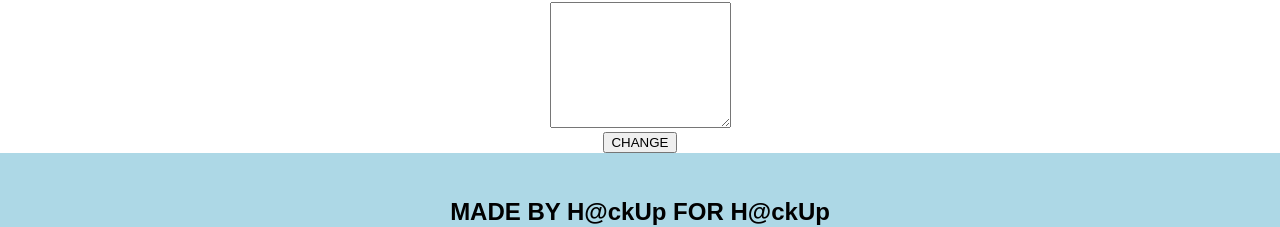
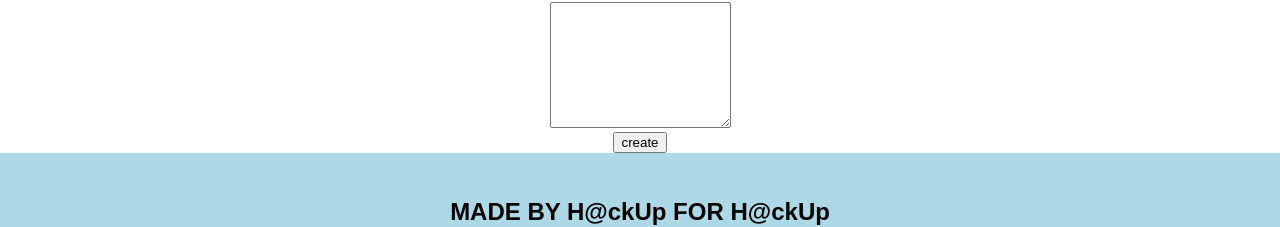
Before and after one commit to dokinqs/event-project, a React (Create React App) app in the folder client/: page /api/events/new in a window 1280 px wide. Shown: the part 597-824 px from the top of the page. Built offline with nearby package versions, Linux system fonts and the light colour scheme; no server answers.

Commit message:
toggle between create/edit on form

```diff
--- a/client/src/components/EventForm.js
+++ b/client/src/components/EventForm.js
@@ -64,7 +64,7 @@
 						/>
 					</label><br/>
 
-					<button type='submit'>CHANGE</button>
+					<button type='submit'>{id ? 'edit' : 'create'}</button>
 				</form>
 
 			</div>
```
